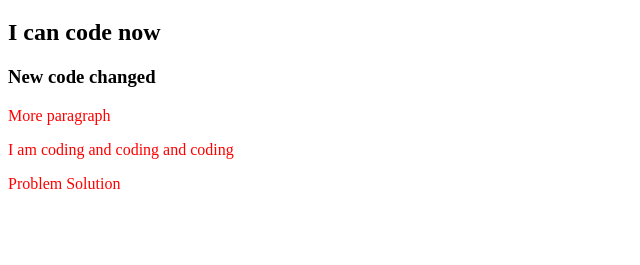
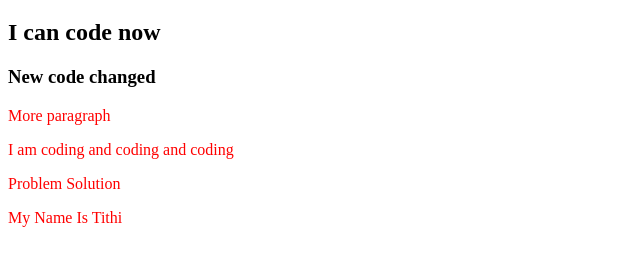
Before and after one commit to Tithi23/my-second-repo, a plain HTML site: page index.html in a window 1280 px wide. Shown: the part 61-326 px from the top of the page, without its empty margins (0-640 px from the left). Drawn offline with Linux system fonts and the light colour scheme.

```diff
--- a/index.html
+++ b/index.html
@@ -14,5 +14,6 @@
     <p>More paragraph</p>
     <p>I am coding and coding and coding</p>
     <p>Problem Solution</p>
+    <p>My Name Is Tithi</p>
 </body>
 </html>
```
